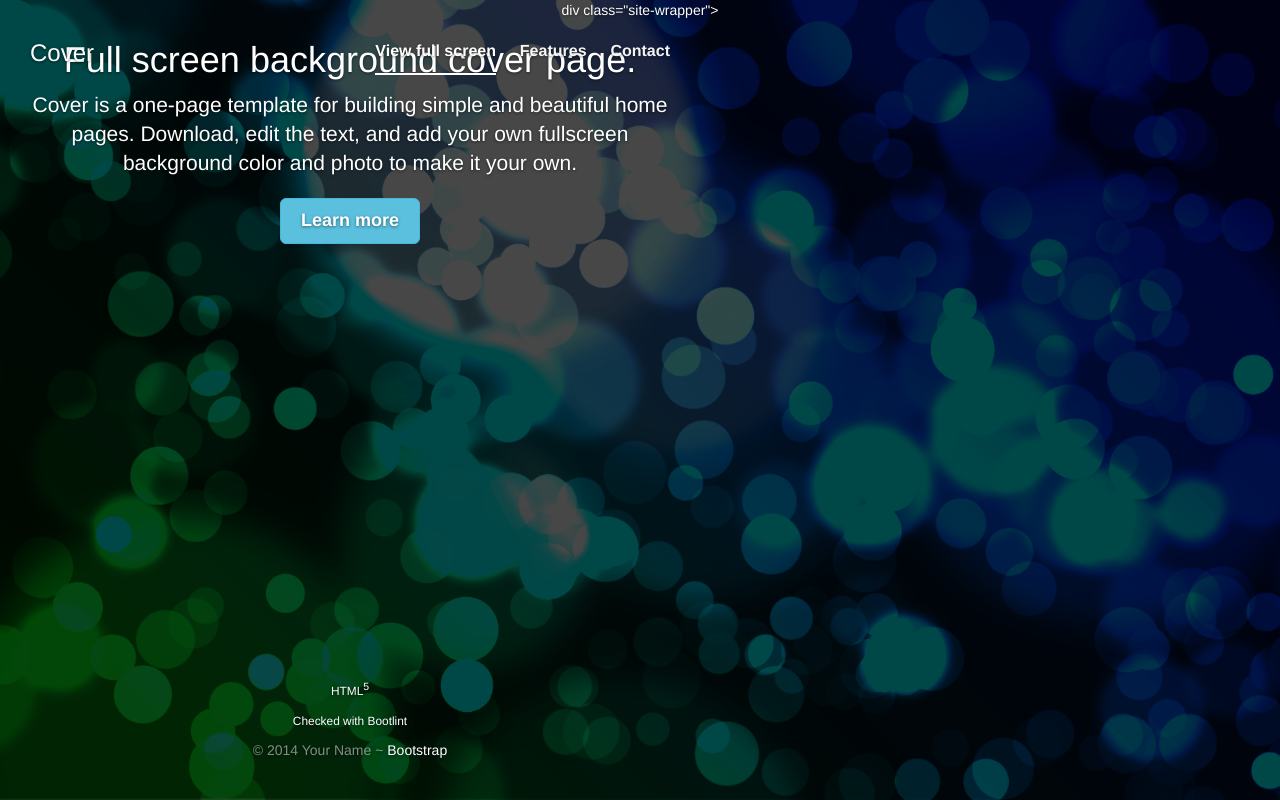
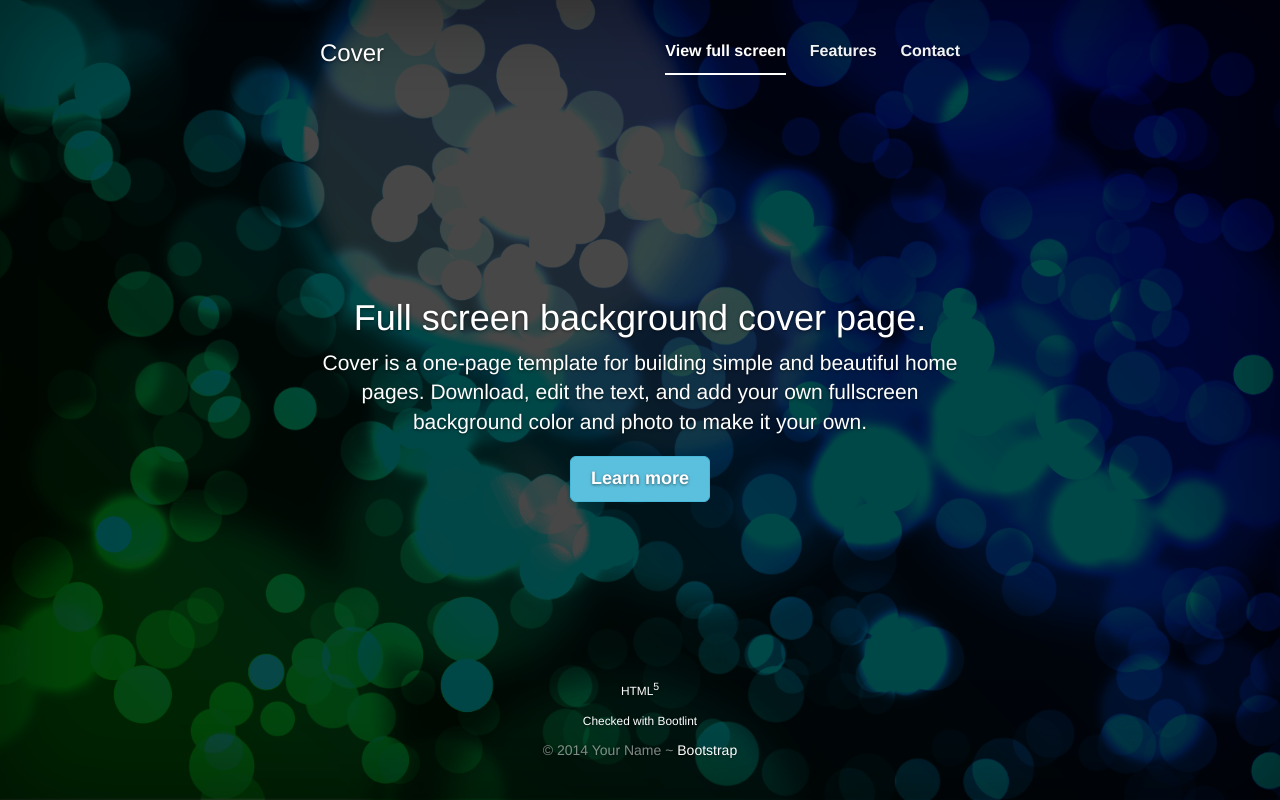
Before and after one commit to Tahvok/IngressFS-IL, a PHP site: page / in a window 1280 px wide. Run offline with PHP 8.4, Linux system fonts and the light colour scheme; some libraries are stand-ins or nearby versions.

Commit message:
test bootstrap 3

```diff
--- a/index.php
+++ b/index.php
@@ -18,7 +18,7 @@
 </head>
 
 <body>
-div class="site-wrapper">
+<div class="site-wrapper">
   <div class="site-wrapper-inner">
     <div class="cover-container">
       <div class="masthead clearfix">
@@ -74,6 +74,7 @@ div class="site-wrapper">
       </div>
     </div>
 </div>
+</div>
     <!-- jQuery (necessary for Bootstrap's JavaScript plugins) -->
     <script src="https://ajax.googleapis.com/ajax/libs/jquery/1.11.1/jquery.min.js"></script>
     <!-- Include all compiled plugins (below), or include individual files as needed -->
```
Lines whose indentation alone changed are shown as unchanged.
